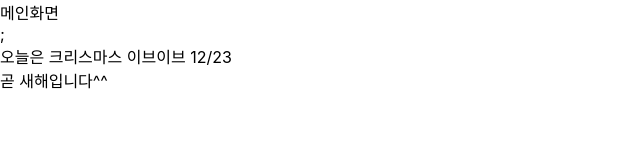
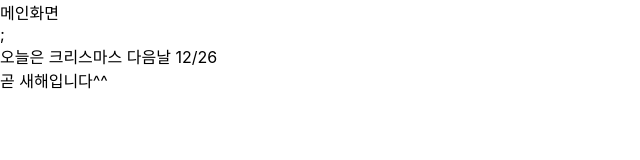
Before and after one commit to SeSACCBP/monit, a React (Create React App) app in the folder monit-app/: page / in a window 1280 px wide. Shown: the top 160 px of the page, without its empty margins (0-640 px from the left). Built offline with nearby package versions, Linux system fonts and the light colour scheme.

Commit message:
20221226

```diff
--- a/monit-app/src/App.js
+++ b/monit-app/src/App.js
@@ -4,7 +4,7 @@ function App() {
   return (
     <>
       <div className="App">메인화면</div>;
-      <div>오늘은 크리스마스 이브이브 12/23</div>
+      <div>오늘은 크리스마스 다음날 12/26</div>
       <div>곧 새해입니다^^ </div>
     </>
   );
```
